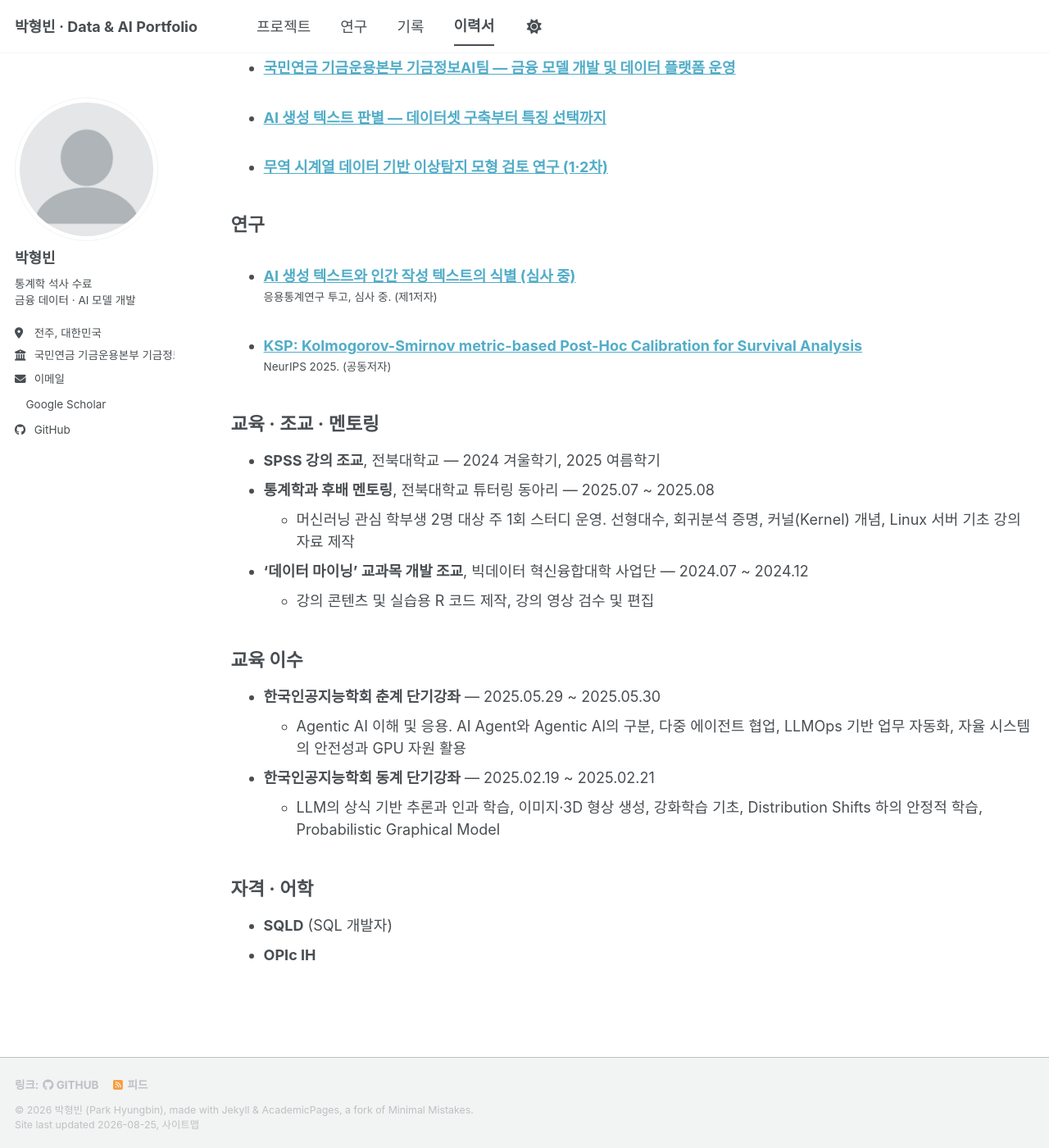
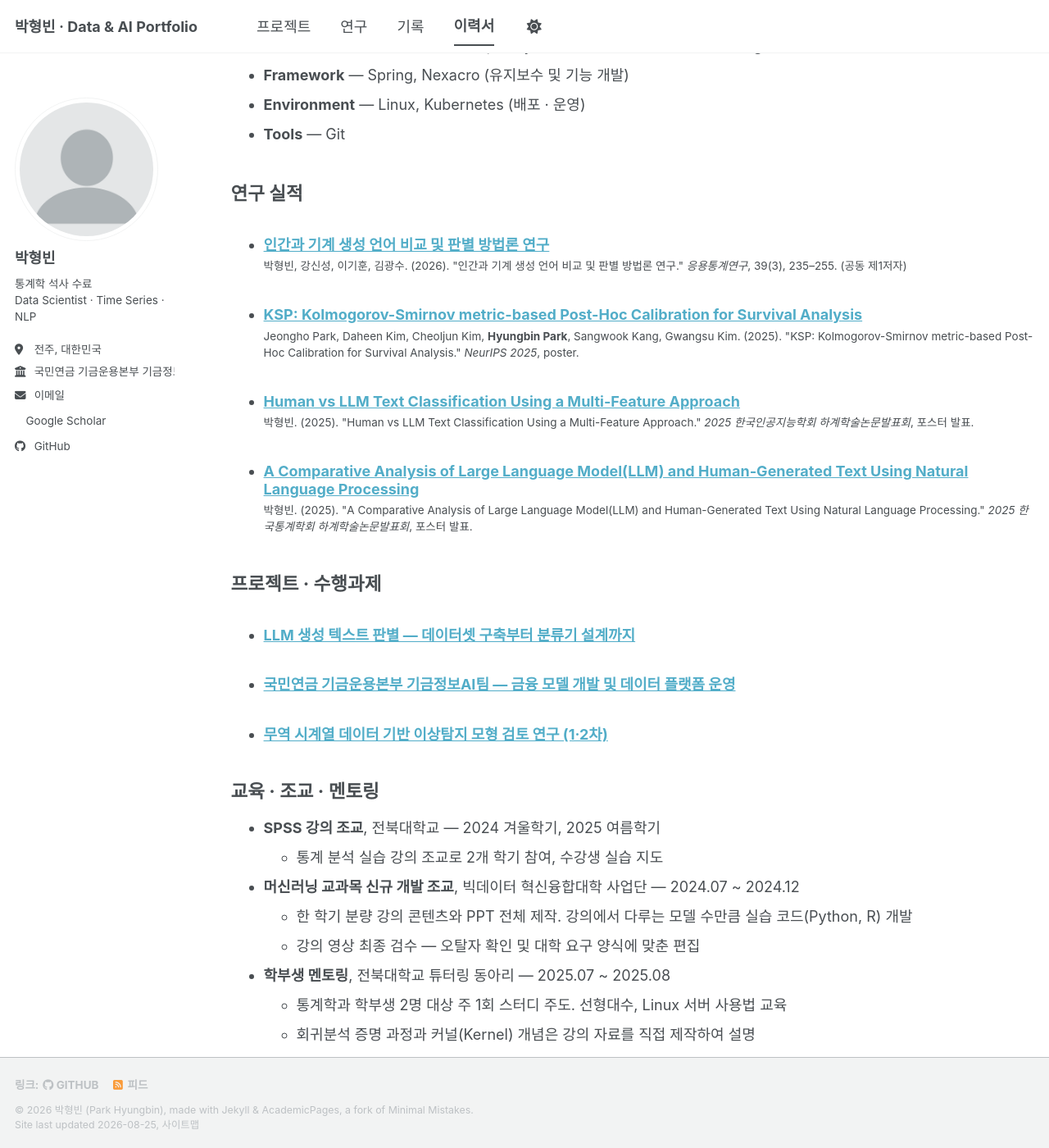
Before and after one commit to hyungbin77/hyungbin77.github.io, a Jekyll site: the page built from _pages/resume.md, in a window 1280 px wide and 1400 px high, scrolled down 843 px. Shown: the whole window at 82% size. Built offline with Jekyll 4.4.1, drawn with Linux system fonts in a browser that asks for light colours; a style sheet for code colours, icons or effects is not loaded; some of the changed text lies outside the part shown.

Commit message:
Update research record: journal publication, posters, corrected roles
Corrected against the source papers themselves rather than recollection.

- 응용통계연구 paper is published, not under review: 39(3), 235-255,
  DOI 10.5351/KJAS.2026.39.3.235, published 2026-06-30. Renamed the file to
  its publication date so it sorts correctly, and recorded 공동 제1저자 —
  the paper's own footnote states Park and Kang contributed equally as
  co-first authors
- Filled in the real figures from the paper: 14,833-document corpus across
  Quora and four LLMs, binary accuracy 0.9778 / F1 0.9864, five-class
  accuracy 0.8598 / macro F1 0.8607, misclassification down 0.3866 versus
  perplexity alone, 4-hidden-layer DNN
- Dropped the Forward Selection claim; the paper selects features by LDA
  coherence score and performance search, not forward selection
- KSP: credited as 4저자 and scoped the role to Linux experiment environment
  setup and running experiments. Added the clinical benchmark detail that
  matters most — MIMIC-III, SEER, METABRIC and seven others across 6 models
  x 10 datasets, 30 seeds each
- Added the two 2025 하계학술논문발표회 posters (한국통계학회, 한국인공지능학회)
  so the Research page's conference section is populated
- Removed SQLD; kept OPIc IH with its 2026.08 sitting
- Reframed the positioning around 시계열 · NLP and aligned the skill list,
  sidebar bio and site description with the resume

Verified with bundle exec jekyll build --strict_front_matter: builds clean,
both research categories render, and no "심사 중" / SQLD / Forward Selection
text survives anywhere in the generated site.

Co-Authored-By: Claude Opus 5 <noreply@anthropic.com>
Claude-Session: https://claude.ai/code/session_01Lgx2B7c5QS94ZJ2R36Fr3e

```diff
--- a/_config.yml
+++ b/_config.yml
@@ -15,7 +15,7 @@ site_theme               : "default" # The available themes options are "default
 title                    : "박형빈 · Data & AI Portfolio"
 title_separator          : "-"
 name                     : &name "박형빈 (Park Hyungbin)"
-description              : &description "통계학 석사 수료 · 금융 데이터와 AI 모델을 다루는 데이터 사이언티스트. 국민연금 기금운용본부 기금정보AI팀 재직."
+description              : &description "통계학 석사 수료 · 시계열과 자연어 처리를 다루는 데이터 사이언티스트. 국민연금 기금운용본부 기금정보AI팀 재직."
 url                      : https://hyungbin77.github.io # The base hostname & protocol for your site e.g. "https://[your GitHub username].github.io",
                                                            # or if you already have some other page hosted on Github then use "https://[your GitHub username].github.io/[Your Repo Name]"
 baseurl                  : "" # the subpath of your site, e.g. "/blog"
@@ -29,7 +29,7 @@ author:
   avatar           : "profile.png"
   name             : "박형빈"
   pronouns         : # example: "she/her"
-  bio              : "통계학 석사 수료<br>금융 데이터 · AI 모델 개발"
+  bio              : "통계학 석사 수료<br>Data Scientist · Time Series · NLP"
   location         : "전주, 대한민국"
   employer         : "국민연금 기금운용본부 기금정보AI팀"
   uri              : # URL
--- a/_pages/resume.md
+++ b/_pages/resume.md
@@ -14,24 +14,40 @@ redirect_from:
 <p><a href="{{ site.resume_pdf | relative_url }}" class="btn btn--inverse">PDF 이력서 다운로드</a></p>
 {% endif %}
 
-**관심 직무** — 데이터 사이언티스트 / ML 엔지니어 / AI 서비스 개발
-**요약** — 통계학 석사 수료. 금융 도메인에서 모델 개발·운용과 데이터 플랫폼 운영을 함께 맡고 있습니다.
+**Data Scientist** — Time Series · NLP
+모델이 내놓은 숫자를 그대로 믿지 않습니다. 예측이 얼마나 신뢰할 수 있는지를 검증 가능한 형태로 만드는 일을 해왔습니다.
 
 ## 학력
 * **전북대학교 통계학과 석사 수료**, 2024.09 ~ 2026.08
+  * 지도교수 김광수 · 학점 3.88
 * **전북대학교 통계학과 학사 졸업**, 2017.03 ~ 2024.08
+  * 학점 3.54
 
 ## 경력
 * **AIDA ROOT** — 국민연금 기금운용본부 기금정보AI팀 파견, 2026.01 ~ 현재
-  * 금융 모델 개발 및 운용 — 금리변동요인모델, Enhanced Index 전략모델
-  * EDM(Enterprise Data Management) 및 빅데이터 포털 운영 — 리서치 골든카피 데이터, 시장 데이터
-  * LLM 모델 관리
+  * 금융 예측모델 검증 및 운영 — 금리변동요인모델, Enhanced Index 전략모델
+  * EDM(Enterprise Data Management) 운영 — 리서치 골든카피 데이터 정합성 관리
+  * 빅데이터 포털 운영 — 리서치 · 시장 데이터 제공
+  * 업무 활용 LLM 모델 관리
 
 ## 기술 스택
-* **분석 · 통계** — Python, R, SPSS
-* **데이터베이스** — Oracle SQL
-* **백엔드 · 애플리케이션** — Java, Spring, Nexacro
-* **인프라** — Kubernetes, Linux
+* **Languages** — Python, R, SQL (Oracle), Java, SPSS
+* **ML / DL** — PyTorch, TensorFlow, scikit-learn, pandas, numpy
+* **Statistics** — 생존분석, 시계열 분석, 이상탐지, 회귀분석, 변화점 탐지
+* **NLP / LLM** — LDA, 문체 분석, Perplexity, LLM API, RAG, 파인튜닝, NLTK, gensim
+* **Framework** — Spring, Nexacro (유지보수 및 기능 개발)
+* **Environment** — Linux, Kubernetes (배포 · 운영)
+* **Tools** — Git
+
+## 연구 실적
+{% assign research = site.publications | sort: 'date' | reverse %}
+{% if research.size > 0 %}
+  <ul>{% for post in research %}
+    {% include archive-single-cv.html %}
+  {% endfor %}</ul>
+{% else %}
+  <p><em><code>_publications/</code> 에 항목을 추가하면 이 목록이 자동으로 채워집니다.</em></p>
+{% endif %}
 
 ## 프로젝트 · 수행과제
 {% assign projects = site.portfolio | sort: 'date' | reverse %}
@@ -43,29 +59,15 @@ redirect_from:
   <p><em><code>_portfolio/</code> 에 프로젝트를 추가하면 이 목록이 자동으로 채워집니다.</em></p>
 {% endif %}
 
-## 연구
-{% assign research = site.publications | sort: 'date' | reverse %}
-{% if research.size > 0 %}
-  <ul>{% for post in research %}
-    {% include archive-single-cv.html %}
-  {% endfor %}</ul>
-{% else %}
-  <p><em><code>_publications/</code> 에 항목을 추가하면 이 목록이 자동으로 채워집니다.</em></p>
-{% endif %}
-
 ## 교육 · 조교 · 멘토링
 * **SPSS 강의 조교**, 전북대학교 — 2024 겨울학기, 2025 여름학기
-* **통계학과 후배 멘토링**, 전북대학교 튜터링 동아리 — 2025.07 ~ 2025.08
-  * 머신러닝 관심 학부생 2명 대상 주 1회 스터디 운영. 선형대수, 회귀분석 증명, 커널(Kernel) 개념, Linux 서버 기초 강의 자료 제작
-* **'데이터 마이닝' 교과목 개발 조교**, 빅데이터 혁신융합대학 사업단 — 2024.07 ~ 2024.12
-  * 강의 콘텐츠 및 실습용 R 코드 제작, 강의 영상 검수 및 편집
-
-## 교육 이수
-* **한국인공지능학회 춘계 단기강좌** — 2025.05.29 ~ 2025.05.30
-  * Agentic AI 이해 및 응용. AI Agent와 Agentic AI의 구분, 다중 에이전트 협업, LLMOps 기반 업무 자동화, 자율 시스템의 안전성과 GPU 자원 활용
-* **한국인공지능학회 동계 단기강좌** — 2025.02.19 ~ 2025.02.21
-  * LLM의 상식 기반 추론과 인과 학습, 이미지·3D 형상 생성, 강화학습 기초, Distribution Shifts 하의 안정적 학습, Probabilistic Graphical Model
+  * 통계 분석 실습 강의 조교로 2개 학기 참여, 수강생 실습 지도
+* **머신러닝 교과목 신규 개발 조교**, 빅데이터 혁신융합대학 사업단 — 2024.07 ~ 2024.12
+  * 한 학기 분량 강의 콘텐츠와 PPT 전체 제작. 강의에서 다루는 모델 수만큼 실습 코드(Python, R) 개발
+  * 강의 영상 최종 검수 — 오탈자 확인 및 대학 요구 양식에 맞춘 편집
+* **학부생 멘토링**, 전북대학교 튜터링 동아리 — 2025.07 ~ 2025.08
+  * 통계학과 학부생 2명 대상 주 1회 스터디 주도. 선형대수, Linux 서버 사용법 교육
+  * 회귀분석 증명 과정과 커널(Kernel) 개념은 강의 자료를 직접 제작하여 설명
 
 ## 자격 · 어학
-* **SQLD** (SQL 개발자)
-* **OPIc IH**
+* **OPIc** — Intermediate High (IH), 2026.08 응시
--- a/_portfolio/ai-generated-text-detection.md
+++ b/_portfolio/ai-generated-text-detection.md
@@ -1,19 +1,24 @@
 ---
-title: "AI 생성 텍스트 판별 — 데이터셋 구축부터 특징 선택까지"
-excerpt: "Quora 크롤링과 4종 LLM API로 데이터셋을 직접 구축하고, 문체 지표 기반으로 생성 텍스트를 판별했습니다. 제1저자 논문."
+title: "LLM 생성 텍스트 판별 — 데이터셋 구축부터 분류기 설계까지"
+excerpt: "Quora 크롤링과 4종 LLM API로 14,833문서 규모 벤치마크를 직접 구축하고, 문체·주제 지표로 원천을 판별했습니다. 공동 제1저자 논문."
 collection: portfolio
-date: 2025-11-30
-summary: "LLM 생성 텍스트 판별 (제1저자 논문)"
+date: 2026-06-30
+summary: "LLM 생성 텍스트 판별 (공동 제1저자, 응용통계연구 게재)"
 ---
 
-**기간** — 2025.11
-**역할** — 제1저자 (응용통계연구 투고, 심사 중)
-**기술** — Python, Lexical Density, LDA, Forward Selection
+**역할** — 공동 제1저자 (응용통계연구 39(3), 235–255, 2026.06 게재)
+**기술** — Python, PyTorch, NLTK, gensim, LDA, Llama-3.1-8B, LLM API
 
 ## 진행 내용
 
-- **데이터셋 직접 구축** — Quora 질의응답 크롤링(인간 작성) + Gemini, GPT 등 4종 LLM API 응답 수집
-- **문체 특징 설계** — Lexical Density, LDA 등을 판별 지표로 산출
-- **특징 선택** — Forward Selection을 적용해 판별 성능을 극대화하는 특징 조합 선별
+- **벤치마크 말뭉치 자체 구축** — 총 14,833문서 / 3,880,637토큰.
+  Quora 질의응답 크롤링(인간 2,833) + GPT-4o · Gemini 2.0 Flash · Claude 3.7 Sonnet · DeepSeek 각 3,000
+  - 질문 100개 × 모형별 30회 반복 생성, 5개 주제로 층화
+  - 프롬프트 4유형을 검토해 편향을 유발하는 유형을 제외하고 단일 공통 프롬프트 설계
+- **특징 설계** — 문체 지표(고유 단어 수, 개인 대명사 비율, 어휘 밀도, Flesch-Kincaid)
+  + LDA 주제 분포(coherence score로 주제 수 5개 선정) + Llama-3.1-8B 혼란도
+- **분류기 구축** — 은닉층 4개 DNN(256-128-64-32)으로 이진 분류와 원천 5범주 분류를 동시 수행
+- **성능** — 이진 분류 정확도 0.9778 / F1 0.9864, 다중 분류 정확도 0.8598 / Macro F1 0.8607
+- **기여** — 혼란도 단독 대비 다중 분류 오분류율 0.3866 감소
 
-논문 정보는 [연구]({{ '/research/2025-11-01-ai-generated-text-detection/' | relative_url }}) 페이지에 있습니다.
+논문 정보는 [연구]({{ '/research/2026-06-30-human-vs-llm-text/' | relative_url }}) 페이지에 있습니다.
--- /dev/null
+++ b/_publications/2025-07-01-ksss-poster-llm-human-text.md
@@ -0,0 +1,15 @@
+---
+title: "A Comparative Analysis of Large Language Model(LLM) and Human-Generated Text Using Natural Language Processing"
+collection: publications
+category: conference
+excerpt: "자연어 처리 기법으로 LLM 생성 텍스트와 인간 작성 텍스트를 비교 분석한 포스터 발표."
+date: 2025-07-01
+venue: '2025 한국통계학회 하계학술논문발표회'
+citation: '박형빈. (2025). &quot;A Comparative Analysis of Large Language Model(LLM) and Human-Generated Text Using Natural Language Processing.&quot; <i>2025 한국통계학회 하계학술논문발표회</i>, 포스터 발표.'
+---
+
+자연어 처리 기법을 이용해 LLM이 생성한 텍스트와 사람이 작성한 텍스트의 통계적 특성을
+비교 분석한 내용을 포스터로 발표했습니다.
+
+[인간과 기계 생성 언어 비교 및 판별 방법론 연구]({{ '/research/2026-06-30-human-vs-llm-text/' | relative_url }})로
+이어진 연구입니다.
--- /dev/null
+++ b/_publications/2025-07-02-kaia-poster-multi-feature.md
@@ -0,0 +1,15 @@
+---
+title: "Human vs LLM Text Classification Using a Multi-Feature Approach"
+collection: publications
+category: conference
+excerpt: "다중 특징 결합 방식으로 인간과 LLM 생성 텍스트를 분류한 포스터 발표."
+date: 2025-07-02
+venue: '2025 한국인공지능학회 하계학술논문발표회'
+citation: '박형빈. (2025). &quot;Human vs LLM Text Classification Using a Multi-Feature Approach.&quot; <i>2025 한국인공지능학회 하계학술논문발표회</i>, 포스터 발표.'
+---
+
+문체 분석 기반 특징과 주제 분석 기반 특징을 결합해 인간과 LLM 생성 텍스트를
+분류하는 방법을 포스터로 발표했습니다.
+
+[인간과 기계 생성 언어 비교 및 판별 방법론 연구]({{ '/research/2026-06-30-human-vs-llm-text/' | relative_url }})로
+이어진 연구입니다.
--- a/_publications/2025-09-01-ksp-post-hoc-calibration.md
+++ b/_publications/2025-09-01-ksp-post-hoc-calibration.md
@@ -2,13 +2,28 @@
 title: "KSP: Kolmogorov-Smirnov metric-based Post-Hoc Calibration for Survival Analysis"
 collection: publications
 category: conference
-excerpt: "생존분석 모델의 예측 확률을 사후 보정(post-hoc calibration)하는 방법. 공동저자로 참여했습니다."
+excerpt: "생존분석 모델의 예측 확률을 사후 보정하는 방법. 4저자로 실험 환경 구성과 실험 수행을 담당했습니다."
 date: 2025-09-01
-venue: 'NeurIPS 2025'
-citation: 'NeurIPS 2025. (공동저자)'
+venue: 'NeurIPS 2025 (poster)'
+citation: 'Jeongho Park, Daheen Kim, Cheoljun Kim, <b>Hyungbin Park</b>, Sangwook Kang, Gwangsu Kim. (2025). &quot;KSP: Kolmogorov-Smirnov metric-based Post-Hoc Calibration for Survival Analysis.&quot; <i>NeurIPS 2025</i>, poster.'
 ---
 
-생존분석 모델이 내놓는 예측 확률을 Kolmogorov-Smirnov 통계량 기반으로 사후 보정하는 방법을 제안한 연구입니다.
+생존분석 모델이 산출하는 예측 확률을 Kolmogorov-Smirnov 통계량 기준으로
+**사후 보정(post-hoc calibration)** 하는 방법입니다.
+구간 분할(binning)이나 Kaplan-Meier 추정에 의존하지 않아 연속시간 설정에 그대로 적용됩니다.
 
-**담당 역할** — Linux 환경에서 핵심 실험 코드를 구동하고, 여러 데이터셋과 모델 조합에 대한
-실험 결과를 정리해 논문의 비교 테이블을 작성했습니다.
+**담당 역할** — Linux 실험 환경 구성 및 실험 수행 지원.
+GPU 서버에 실험 환경을 구축하고 반복 실험을 돌려 결과를 정리해 전달했습니다.
+
+## 참여한 실험 규모
+
+생존모델 6종 × 임상 벤치마크 10종 = **60개 조합**, 각 조합을 서로 다른 시드로 30회 반복했습니다.
+
+- **임상 데이터 10종** — MIMIC-III(중환자 EHR), SEER-liver · stomach · lung(암 등록자료),
+  METABRIC(유방암), WHAS, GBSG, NACD, NB-SEQ, SUPPORT
+- **생존모델 6종** — DeepSurv(Cox PH), MTLR, DeepHit, Survival CRPS, Weibull AFT,
+  모수적 모형 (기준선으로 Kaplan-Meier)
+- **평가 지표** — 판별력 C-index + 캘리브레이션 5종 (S-cal, D-cal, KS-cal, KM-cal, IBS)
+
+생존분석은 임상 예후 예측의 표준 방법론이고, 캘리브레이션은 임상 예측모델 검증의 필수 절차입니다.
+이 실험을 통해 임상 생존 데이터를 다루는 경험을 쌓았습니다.
--- a/_publications/2025-11-01-ai-generated-text-detection.md
+++ /dev/null
@@ -1,16 +0,0 @@
----
-title: "AI 생성 텍스트와 인간 작성 텍스트의 식별 (심사 중)"
-collection: publications
-category: journal
-excerpt: "문체적 특징을 지표로 삼아 LLM 생성 텍스트를 판별하는 연구. 제1저자."
-date: 2025-11-01
-venue: '응용통계연구 (Korean Journal of Applied Statistics)'
-citation: '응용통계연구 투고, 심사 중. (제1저자)'
----
-
-LLM이 생성한 텍스트와 사람이 쓴 텍스트를 문체적 특징만으로 구분할 수 있는지 검증한 연구입니다.
-**제1저자**로 참여했으며 현재 심사가 진행 중입니다.
-
-- **데이터셋 구축** — Quora 질의응답 크롤링(인간 작성)과 Gemini, GPT 등 4종 LLM API 응답 수집
-- **특징 설계** — Lexical Density, LDA 등 문체 지표 산출
-- **특징 선택** — Forward Selection으로 판별 성능이 가장 높은 특징 조합 선별
--- /dev/null
+++ b/_publications/2026-06-30-human-vs-llm-text.md
@@ -0,0 +1,50 @@
+---
+title: "인간과 기계 생성 언어 비교 및 판별 방법론 연구"
+collection: publications
+category: journal
+excerpt: "LLM이 생성한 텍스트와 사람이 쓴 텍스트를 해석 가능한 문체 지표만으로 구분한 연구. 공동 제1저자."
+date: 2026-06-30
+venue: '응용통계연구 (The Korean Journal of Applied Statistics) 39(3)'
+paperurl: 'https://doi.org/10.5351/KJAS.2026.39.3.235'
+citation: '박형빈, 강신성, 이기훈, 김광수. (2026). &quot;인간과 기계 생성 언어 비교 및 판별 방법론 연구.&quot; <i>응용통계연구</i>, 39(3), 235–255. (공동 제1저자)'
+---
+
+*Study on comparative and discriminatory methodology of human and machine-generated languages*
+
+LLM이 생성한 텍스트와 사람이 쓴 텍스트를 **해석 가능한 문체 지표만으로** 구분할 수 있는지 검증한 연구입니다.
+공동 제1저자로 데이터 구축부터 분류기 설계까지 전 과정을 담당했습니다.
+
+## 데이터셋 자체 구축
+
+공개 데이터셋에 의존하지 않고 비교 가능한 구조로 직접 설계했습니다.
+
+| 출처 | 문서 수 | 토큰 수 |
+| --- | --- | --- |
+| Human (Quora) | 2,833 | 864,660 |
+| GPT-4o | 3,000 | 950,147 |
+| Gemini 2.0 Flash | 3,000 | 787,117 |
+| Claude 3.7 Sonnet | 3,000 | 599,155 |
+| DeepSeek | 3,000 | 679,558 |
+| **합계** | **14,833** | **3,880,637** |
+
+질문 100개를 모형별로 30회씩 반복 생성했고, 5개 주제로 층화했습니다.
+프롬프트 4유형을 검토해 편향을 유발하는 유형을 제외하고 단일 공통 프롬프트를 설계했습니다.
+
+## 특징 설계
+
+- **문체 분석** — 고유 단어 수, 개인 대명사 비율, 어휘 밀도(lexical density), Flesch-Kincaid 가독성 지수
+- **주제 분석** — LDA 주제 분포. coherence score로 주제 수를 5개로 결정하고 부주제 서브모형 구성
+- **혼란도** — Llama-3.1-8B 기반 perplexity
+
+## 분류기와 성능
+
+은닉층 4개 DNN(256-128-64-32, batch normalization, dropout, AdamW)으로
+인간 vs LLM 이진 분류와 원천 5범주 다중 분류를 동시에 수행했습니다.
+
+| 과제 | 정확도 | F1 |
+| --- | --- | --- |
+| 이진 분류 (인간 vs LLM) | 0.9778 | 0.9864 |
+| 다중 분류 (원천 5범주) | 0.8598 | 0.8607 (Macro) |
+
+핵심 기여는 **혼란도 단독 사용 대비 다중 분류 오분류율을 0.3866 감소**시킨 점입니다.
+제안한 특징이 혼란도가 담지 못하는 원천 식별 정보를 보유함을 실증했습니다.
```
Also changed, not shown: _pages/about.md (+28 -22 lines).
